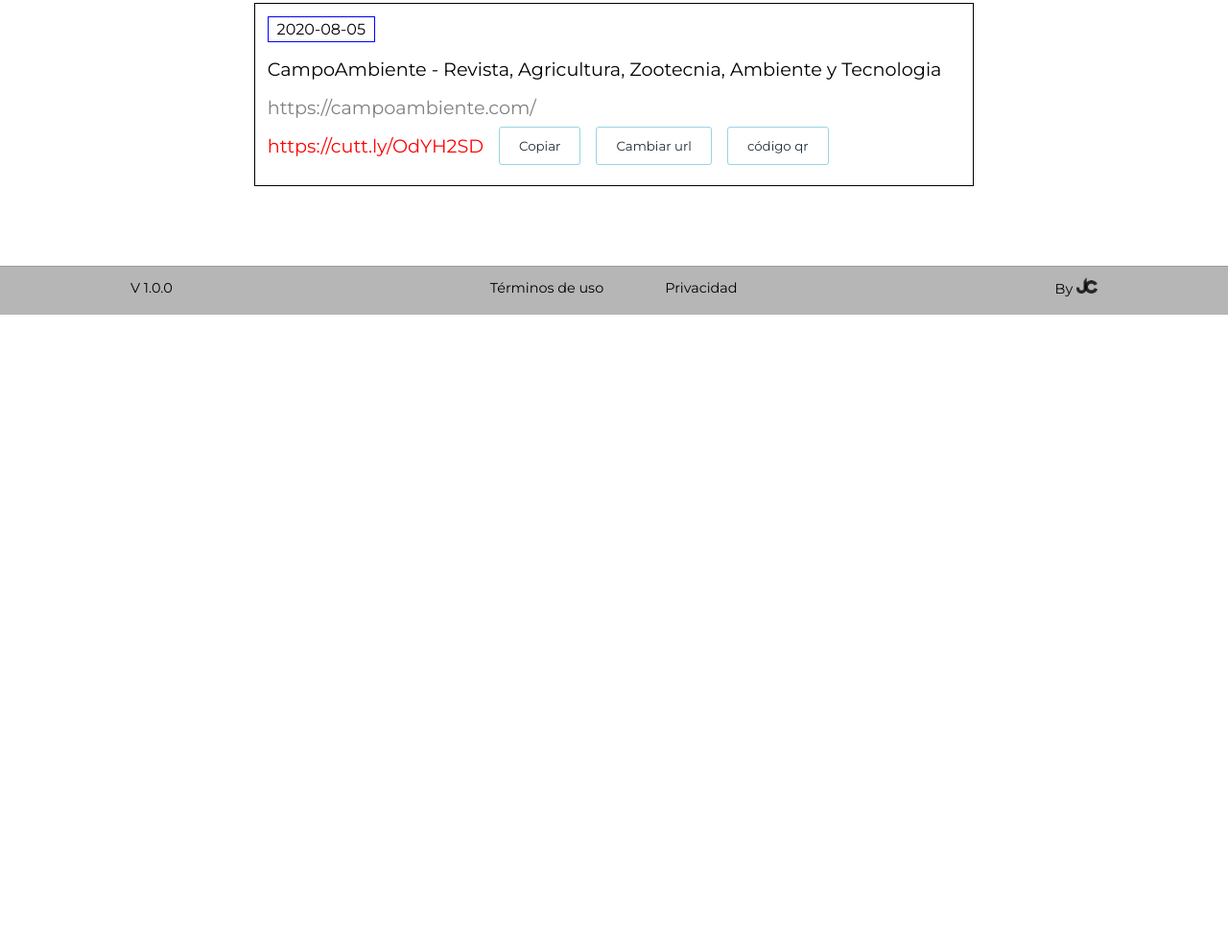
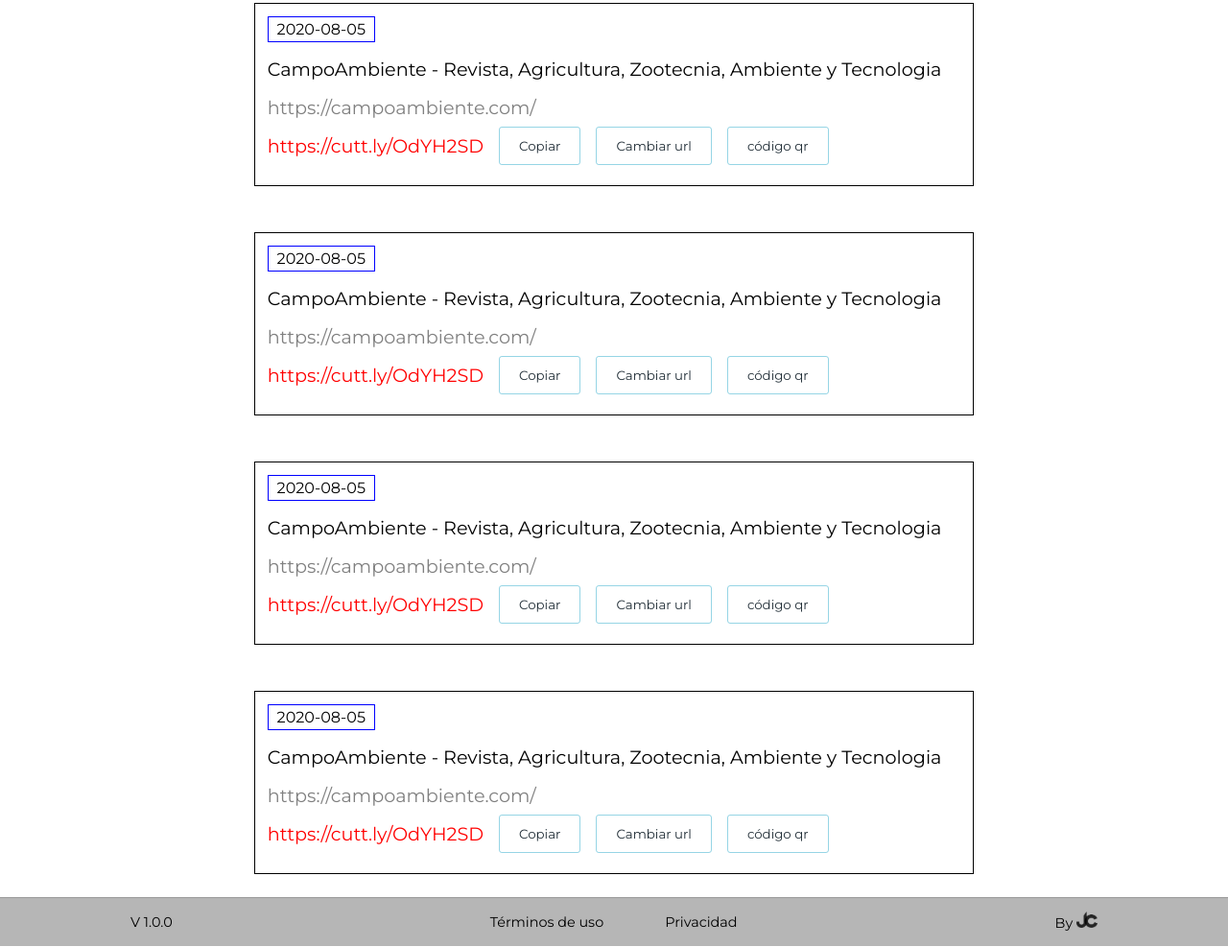
Before and after one commit to JoseCaicedoDev/cd0, a plain HTML site: page index.html in a window 1280 px wide. Shown: the part 472-1459 px from the top of the page at 96% size. Before the commit the page ends 811 px from the top, so only its background shows below. Drawn offline with Linux system fonts and the light colour scheme.

Commit message:
arreglo de container y flex

```diff
--- a/css/media.css
+++ b/css/media.css
@@ -75,6 +75,7 @@
     display: flex;
     justify-content: center;
     flex: none;
+    flex-direction: column;
   }
   .result__content {
     margin: 1.5rem;
@@ -104,12 +105,20 @@
     margin: 0.5rem 0.5rem;
   }
   .copywrite {
-    margin: 0.6rem 0.5rem;
+    padding: 0.6rem 0.5rem;
   }
   .finished {
     display: flex;
     justify-content: center;
     width: 40rem;
+  }
+  .container {
+    width: 100%;
+    margin: 0 auto;
+    display: inherit;
+    align-items: center;
+    justify-content: inherit;
+    flex-direction: inherit;
   }
 }
 
@@ -142,6 +151,7 @@
     display: flex;
     justify-content: center;
     flex: none;
+    flex-direction: column;
   }
   .result__content {
     margin: 1.5rem;
@@ -171,7 +181,7 @@
     margin: 0.5rem 0.5rem;
   }
   .copywrite {
-    margin: 0.6rem 0.5rem;
+    padding: 0.6rem 0.5rem;
   }
   .finished {
     display: flex;
@@ -182,7 +192,8 @@
     width: 1024px;
     margin: 0 auto;
     display: inherit;
-    align-items: inherit;
+    align-items: center;
     justify-content: inherit;
+    flex-direction: inherit;
   }
 }
--- a/css/sytle.css
+++ b/css/sytle.css
@@ -127,18 +127,18 @@ footer {
   justify-content: space-between;
   align-items: center;
   font-size: 0.9rem;
-  margin: 0.2rem 0.5rem;
+  padding: 0.2rem 0.5rem;
 }
 .finished {
   text-align: center;
   margin: 0.2rem 0;
   width: 15rem;
-  /*   font-size: 0.9rem; */
 }
 .finished a {
   text-decoration: none;
   color: black;
-  margin: 0 2rem;
+  /*   margin: 0.2rem 2rem; */
+  padding: 0.2rem 2rem;
 }
 .finished a:hover {
   text-decoration: underline;
@@ -149,6 +149,5 @@ footer {
   align-items: inherit;
   justify-content: inherit;
   margin: 0 auto;
-  min-width: inherit;
   width: 100%;
 }
--- a/index.html
+++ b/index.html
@@ -119,6 +119,64 @@
             <button class="btn btn_line">código qr</button>
           </div>
         </div>
+
+        <div class="result__content">
+          <p class="result__date">2020-08-05</p>
+          <p class="resul__title">
+            CampoAmbiente - Revista, Agricultura, Zootecnia, Ambiente y
+            Tecnologia
+          </p>
+          <p class="result_url"><a href="">https://campoambiente.com/</a></p>
+          <div class="result__copy">
+            <p><a id="copyUrl" href="">https://cutt.ly/OdYH2SD</a></p>
+            <button
+              onclick="copiarAlPortapapeles('copyUrl')"
+              class="btn btn_line"
+            >
+              Copiar
+            </button>
+            <button class="btn btn_line">Cambiar url</button>
+            <button class="btn btn_line">código qr</button>
+          </div>
+        </div>
+        <div class="result__content">
+          <p class="result__date">2020-08-05</p>
+          <p class="resul__title">
+            CampoAmbiente - Revista, Agricultura, Zootecnia, Ambiente y
+            Tecnologia
+          </p>
+          <p class="result_url"><a href="">https://campoambiente.com/</a></p>
+          <div class="result__copy">
+            <p><a id="copyUrl" href="">https://cutt.ly/OdYH2SD</a></p>
+            <button
+              onclick="copiarAlPortapapeles('copyUrl')"
+              class="btn btn_line"
+            >
+              Copiar
+            </button>
+            <button class="btn btn_line">Cambiar url</button>
+            <button class="btn btn_line">código qr</button>
+          </div>
+        </div>
+        <div class="result__content">
+          <p class="result__date">2020-08-05</p>
+          <p class="resul__title">
+            CampoAmbiente - Revista, Agricultura, Zootecnia, Ambiente y
+            Tecnologia
+          </p>
+          <p class="result_url"><a href="">https://campoambiente.com/</a></p>
+          <div class="result__copy">
+            <p><a id="copyUrl" href="">https://cutt.ly/OdYH2SD</a></p>
+            <button
+              onclick="copiarAlPortapapeles('copyUrl')"
+              class="btn btn_line"
+            >
+              Copiar
+            </button>
+            <button class="btn btn_line">Cambiar url</button>
+            <button class="btn btn_line">código qr</button>
+          </div>
+        </div>
       </div>
     </section>
 
```
